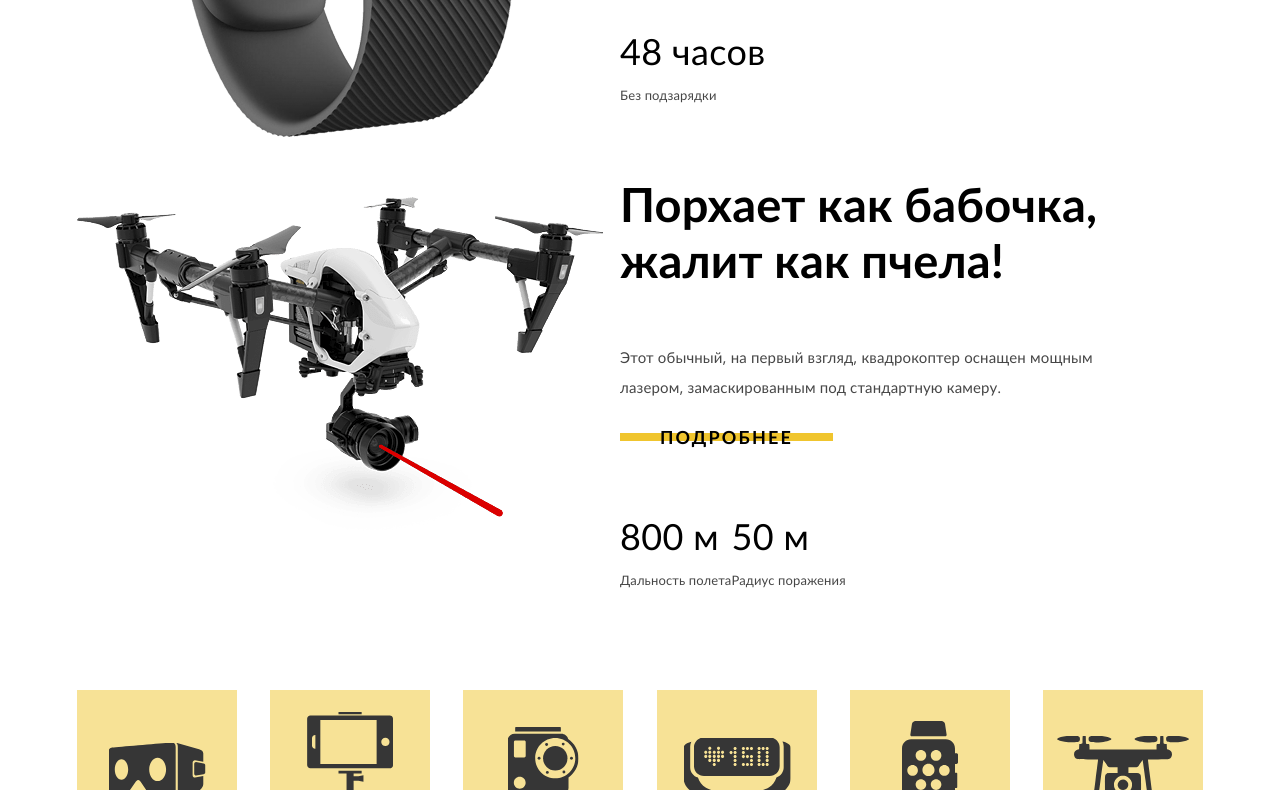
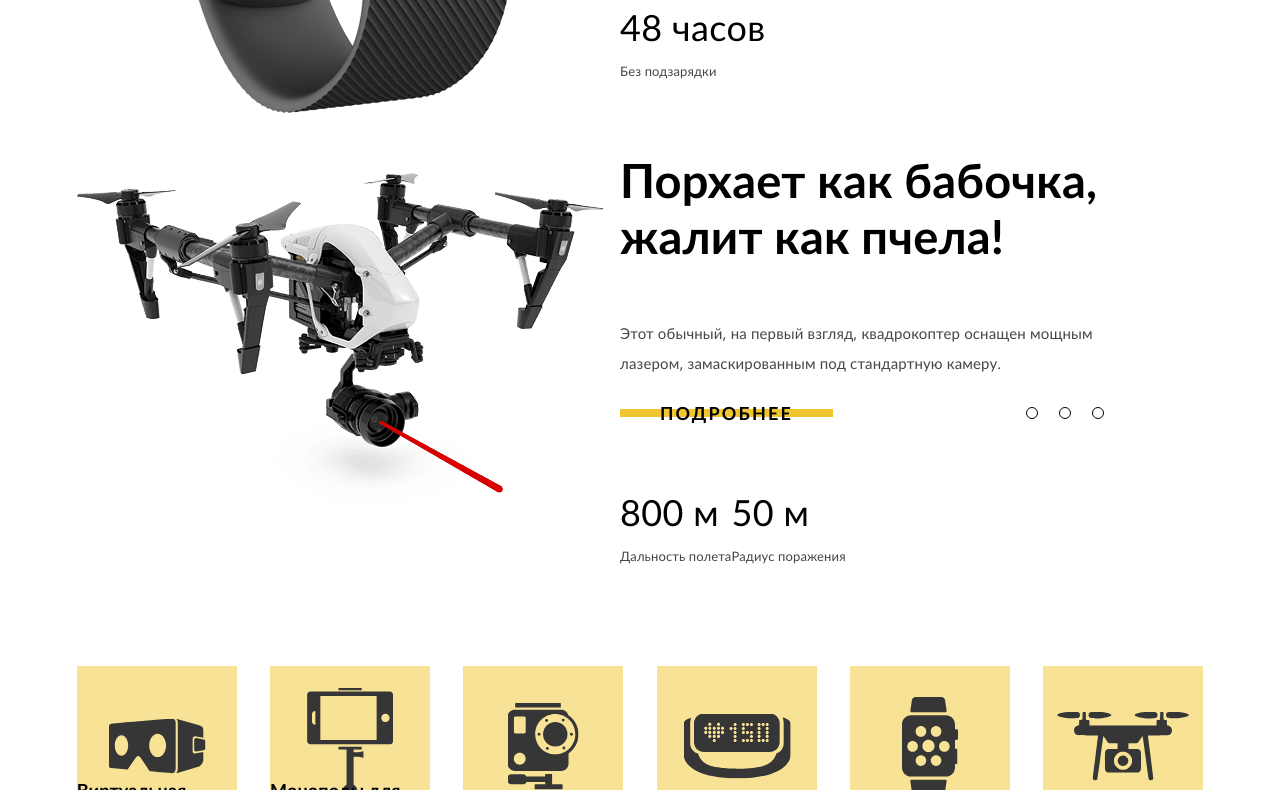
Before and after one commit to liberty-12/414347-device-24, a plain HTML site: page index.html in a window 1280 px wide. Shown: the part 1212-2002 px from the top of the page. Drawn offline with nearby package versions, Linux system fonts and the light colour scheme.

Commit message:
style slider-controls

```diff
--- a/css/style.css
+++ b/css/style.css
@@ -401,7 +401,31 @@ input[type="radio"].visually-hidden {
 }
 
 .slider {
+  position: relative;
   margin-bottom: 100px;
+}
+
+.slider-controls {
+  position: absolute;
+  bottom: 135px;
+  right: 95px;
+  z-index: 20;
+
+  font-size: 0;
+}
+
+.slider-controls label {
+  display: inline-block;
+  width: 12px;
+  height: 12px;
+  margin-right: 21px;
+
+  vertical-align: top;
+
+  background-color: transparent;
+  border: 1px solid #000000;
+  border-radius: 50%;
+  cursor: pointer;
 }
 
 .slider-list {
```
